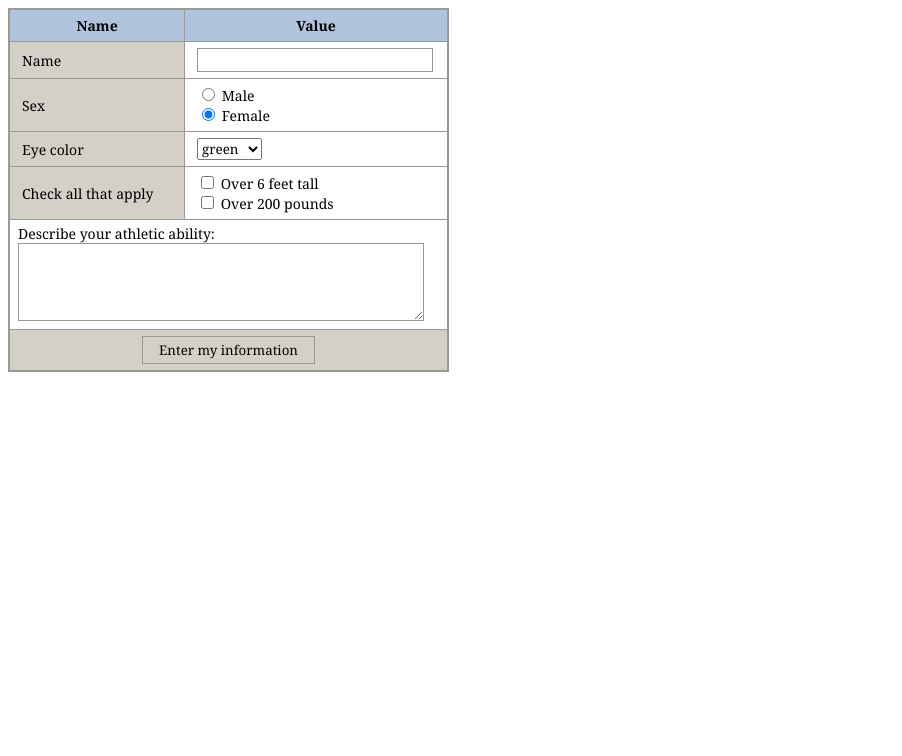
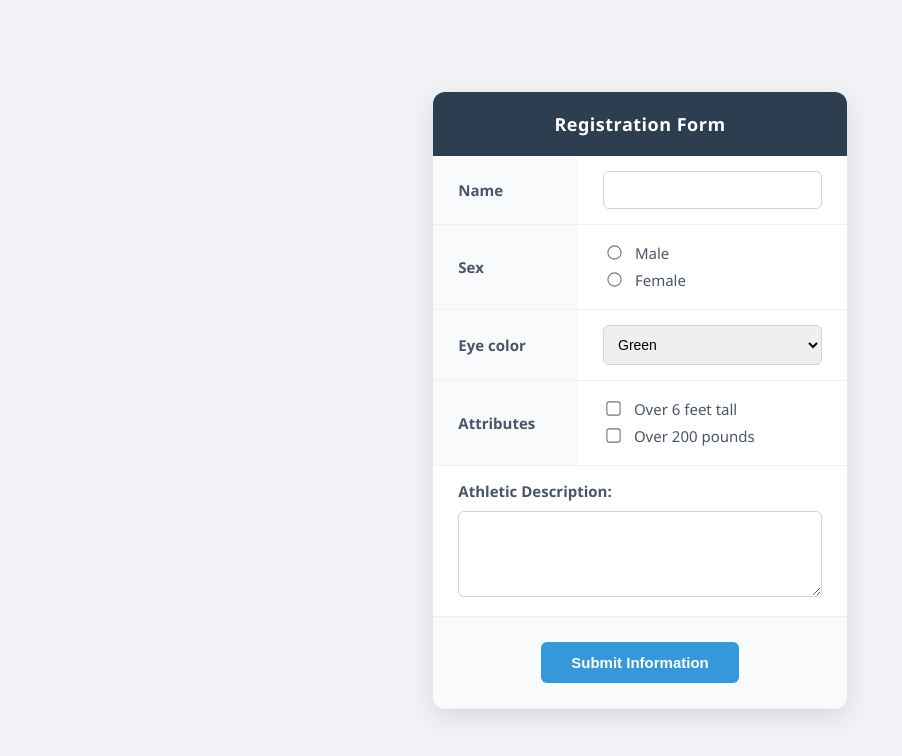
Before and after one commit to gonzalesace/finals, a plain HTML site: page index.html in a window 1280 px wide. Shown: the whole page, without its empty margins (0-902 px from the left). Drawn offline with Linux system fonts and the light colour scheme.

Commit message:
Update index.html

```diff
--- a/index.html
+++ b/index.html
@@ -3,68 +3,104 @@
 <head>
     <meta charset="UTF-8">
     <meta name="viewport" content="width=device-width, initial-scale=1.0">
-    <title>HTML Form</title>
+    <title>User Information Form</title>
     <style>
-        * {
-            font-family: Georgia, 'Times New Roman', Times, serif;
+        body {
+            font-family: 'Segoe UI', Tahoma, Geneva, Verdana, sans-serif;
+            background-color: #f0f2f5;
+            display: flex;
+            justify-content: center;
+            align-items: center;
+            min-height: 100vh;
+            margin: 0;
         }
+
         table {
-            border-collapse: collapse;
-            background-color: #d4d0c8;
-            border: 2px solid #999;
+            border-collapse: separate;
+            border-spacing: 0;
+            background-color: #ffffff;
+            border-radius: 12px;
+            overflow: hidden;
+            box-shadow: 0 8px 24px rgba(0,0,0,0.1);
+            width: 100%;
+            max-width: 500px;
         }
+
         th {
-            background-color: #b0c4de;
-            border: 1px solid #999;
-            padding: 6px 12px;
+            background-color: #2c3e50;
+            color: #ffffff;
+            padding: 20px;
             text-align: center;
+            font-size: 18px;
+            letter-spacing: 0.5px;
+        }
+
+        td {
+            padding: 15px 25px;
+            border-bottom: 1px solid #edf2f7;
+            font-size: 15px;
+            color: #4a5568;
+        }
+
+        td:first-child {
+            background-color: #f8fafc;
+            font-weight: 600;
+            width: 35%;
+        }
+
+        input[type="text"],
+        select,
+        textarea {
+            width: 100%;
+            border: 1px solid #cbd5e0;
+            border-radius: 6px;
+            padding: 10px;
+            box-sizing: border-box;
             font-size: 14px;
+            outline: none;
         }
-        td {
-            border: 1px solid #999;
-            padding: 6px 12px;
-            font-size: 14px;
-            vertical-align: middle;
+
+        input[type="text"]:focus,
+        select:focus,
+        textarea:focus {
+            border-color: #3498db;
+            box-shadow: 0 0 0 3px rgba(52, 152, 219, 0.2);
         }
-        td:first-child {
-            background-color: #d4d0c8;
-            width: 40%;
+
+        .radio-group, .checkbox-group {
+            line-height: 1.8;
         }
-        td:last-child {
-            background-color: white;
+
+        tr td.describe-td {
+            background-color: #ffffff;
         }
-        input[type="text"] {
-            width: 95%;
-            border: 1px solid #999;
-            padding: 2px 4px;
-            font-family: Georgia, 'Times New Roman', Times, serif;
+
+        tr td.btn-td {
+            text-align: center;
+            background-color: #f8fafc;
+            padding: 25px;
         }
-        select {
-            font-family: Georgia, 'Times New Roman', Times, serif;
+
+        input[type="submit"] {
+            background-color: #3498db;
+            color: white;
+            border: none;
+            padding: 12px 30px;
+            border-radius: 6px;
+            cursor: pointer;
+            font-weight: 600;
+            font-size: 15px;
+            transition: background 0.2s;
         }
-        textarea {
-            width: 95%;
-            font-family: Georgia, 'Times New Roman', Times, serif;
-            border: 1px solid #999;
-            resize: vertical;
+
+        input[type="submit"]:hover {
+            background-color: #2980b9;
         }
-        .describe-td {
-            background-color: white !important;
-            padding: 4px 8px;
-        }
-        .btn-td {
-            text-align: center;
-            background-color: #d4d0c8 !important;
-        }
-        input[type="submit"] {
-            background-color: #d4d0c8;
-            border: 1px solid #999;
-            padding: 4px 16px;
+
+        input[type="radio"], input[type="checkbox"] {
+            margin-right: 10px;
+            transform: scale(1.1);
             cursor: pointer;
-            font-family: Georgia, 'Times New Roman', Times, serif;
-        }
-        input[type="submit"]:hover {
-            background-color: #b0c4de;
         }
     </style>
 </head>
@@ -72,20 +108,22 @@
 
     <form action="thankyou.html" method="post">
         <table>
+            <thead>
                 <tr>
-                <th>Name</th>
-                <th>Value</th>
+                    <th colspan="2">Registration Form</th>
                 </tr>
+            </thead>
+            <tbody>
                 <tr>
                     <td><label for="name">Name</label></td>
-                <td><input type="text" id="name" name="name"></td>
+                    <td><input type="text" id="name" name="name" required></td>
                 </tr>
                 <tr>
                     <td>Sex</td>
-                <td>
+                    <td class="radio-group">
                         <input type="radio" id="male" name="sex" value="male">
                         <label for="male">Male</label><br>
-                    <input type="radio" id="female" name="sex" value="female" checked>
+                        <input type="radio" id="female" name="sex" value="female">
                         <label for="female">Female</label>
                     </td>
                 </tr>
@@ -93,15 +131,15 @@
                     <td><label for="eyecolor">Eye color</label></td>
                     <td>
                         <select name="eyecolor" id="eyecolor">
-                        <option value="green" selected>green</option>
-                        <option value="blue">blue</option>
-                        <option value="brown">brown</option>
+                            <option value="brown">Brown</option>
+                            <option value="blue">Blue</option>
+                            <option value="green" selected>Green</option>
                         </select>
                     </td>
                 </tr>
                 <tr>
-                <td>Check all that apply</td>
-                <td>
+                    <td>Attributes</td>
+                    <td class="checkbox-group">
                         <input type="checkbox" id="tall" name="tall" value="tall">
                         <label for="tall">Over 6 feet tall</label><br>
                         <input type="checkbox" id="heavy" name="heavy" value="heavy">
@@ -110,15 +148,16 @@
                 </tr>
                 <tr>
                     <td colspan="2" class="describe-td">
-                    <label for="athletic">Describe your athletic ability:</label><br>
-                    <textarea id="athletic" name="athletic" rows="4" cols="50"></textarea>
+                        <label for="athletic"><strong>Athletic Description:</strong></label>
+                        <textarea id="athletic" name="athletic" rows="4" style="margin-top: 10px;"></textarea>
                     </td>
                 </tr>
                 <tr>
                     <td colspan="2" class="btn-td">
-                    <input type="submit" value="Enter my information">
+                        <input type="submit" value="Submit Information">
                     </td>
                 </tr>
+            </tbody>
         </table>
     </form>
 
```
Lines whose indentation alone changed are shown as unchanged.
